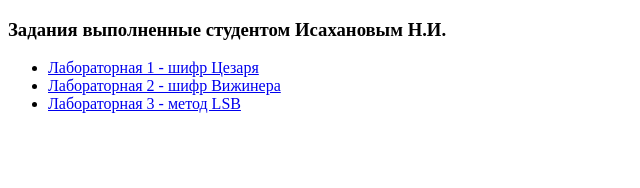
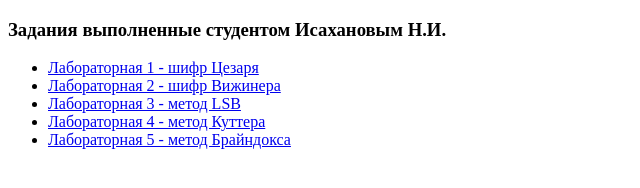
Before and after one commit to SoundAsleep192/SoundAsleep192.github.io, a plain HTML site: page index.html in a window 1280 px wide. Shown: the whole page, without its empty margins (0-640 px from the left). Drawn offline with Linux system fonts and the light colour scheme.

Commit message:
Add link to Kutter method

```diff
--- a/index.html
+++ b/index.html
@@ -18,6 +18,12 @@
         <li>
             <a href="https://soundasleep192.github.io/lsb-method/">Лабораторная 3 - метод LSB</a>
         </li>
+        <li>
+            <a href="https://soundasleep192.github.io/kjb-method/">Лабораторная 4 - метод Куттера</a>
+        </li>
+        <li>
+            <a href="#">Лабораторная 5 - метод Брайндокса</a>
+        </li>
     </ul>
 </body>
 
```
